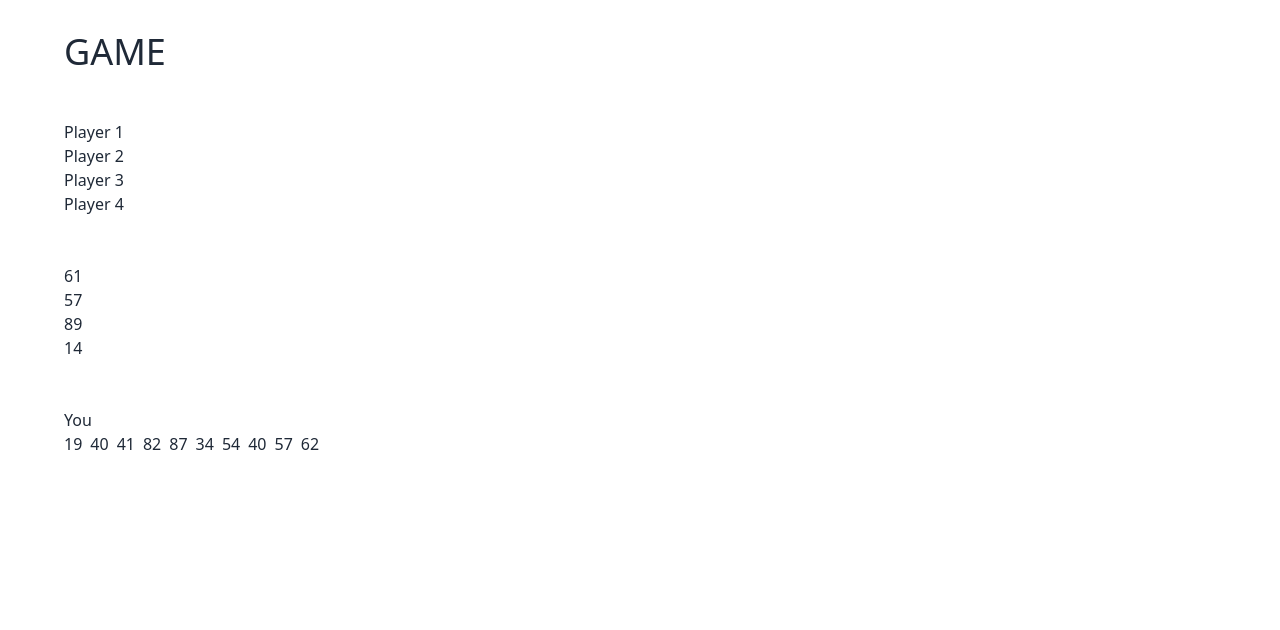
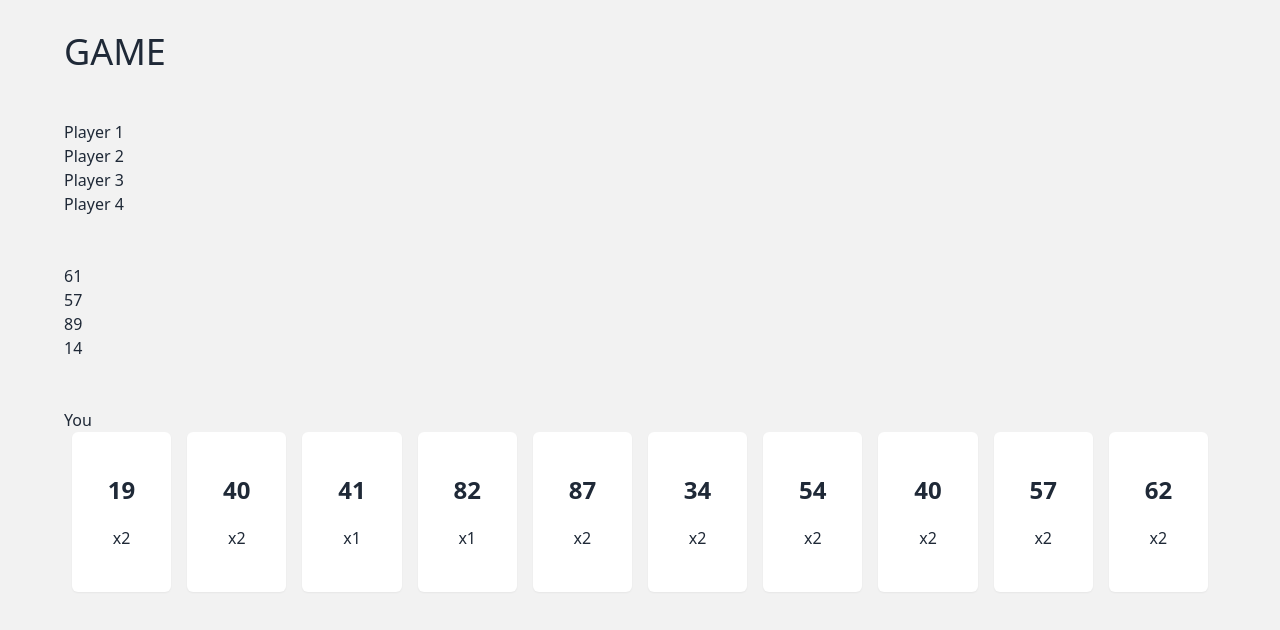
Before and after one commit to kyle65463/Take6, a Next.js app in the folder frontend/: page /play in a window 1280 px wide. Shown: the top 630 px of the page. Built offline with nearby package versions, Linux system fonts and the light colour scheme.

Commit message:
HandCard styling

```diff
--- a/frontend/src/common/components/HandCard.tsx
+++ b/frontend/src/common/components/HandCard.tsx
@@ -1,12 +1,31 @@
 import { Card } from "@models/card";
+import clsx from "clsx";
 import React from "react";
 
 interface HandCardProps {
 	card: Card;
+	selected: boolean;
+	onClick: () => void;
 }
 
-function HandCard({card}: HandCardProps) {
-	return <div>HandCard</div>;
+function HandCard({ card, selected, onClick }: HandCardProps) {
+	const { number, score } = card;
+	return (
+		<div
+			onClick={onClick}
+			className={clsx(
+				"card h-40 w-28 rounded-md bg-base-100 shadow-sm mx-2 cursor-pointer duration-75 select-none",
+				{
+					"selected-card": selected,
+				}
+			)}
+		>
+			<div className='card-body flex justify-center items-center'>
+				<span className='text-2xl font-bold'>{number}</span>
+				<span className='mt-3'>x{score}</span>
+			</div>
+		</div>
+	);
 }
 
 export default HandCard;
--- a/frontend/src/modules/game_page/GamePage.tsx
+++ b/frontend/src/modules/game_page/GamePage.tsx
@@ -1,3 +1,4 @@
+import HandCard from "@common/components/HandCard";
 import { randomCard } from "@models/card";
 import { GameStartEvent } from "@models/game_events";
 import { randomPlayer, randomSelfPlayer } from "@models/player";
@@ -7,7 +8,7 @@ import { useContext, useEffect } from "react";
 import { useGame } from "./useGame";
 
 function GamePage() {
-	const { game } = useGame();
+	const { game, selectedHandCardId, selectHandCard } = useGame();
 	const { socket } = useContext(SocketContext);
 	const { onGameEvent } = useContext(EventsContext); // ! Used for mocked server
 	const connecting = socket === undefined;
@@ -49,9 +50,13 @@ function GamePage() {
 					<section className='mt-12'>
 						<p>{game.player.name}</p>
 
-						<div className='flex'>
-							{game.player.cards.map((card) => (
-								<div className='mr-2'>{card.number}</div>
+						<div className='flex justify-center'>
+							{game.player.cards.map((card, i) => (
+								<HandCard
+									onClick={() => selectHandCard(i)}
+									card={card}
+									selected={i === selectedHandCardId}
+								/>
 							))}
 						</div>
 					</section>
--- a/frontend/src/modules/game_page/useGame.ts
+++ b/frontend/src/modules/game_page/useGame.ts
@@ -1,10 +1,11 @@
 import { Game } from "@models/game";
 import { GameStartEvent } from "@models/game_events";
 import { EventsContext } from "@utils/context";
-import { useContext, useEffect, useState } from "react";
+import { useCallback, useContext, useEffect, useState } from "react";
 
 export function useGame() {
 	const [game, setGame] = useState<Game | undefined>();
+	const [selectedHandCardId, setSelctedHandCardId] = useState<number | undefined>();
 	const { gameEvents } = useContext(EventsContext);
 
 	// Listen for every game events
@@ -29,5 +30,17 @@ export function useGame() {
 		}
 	}, [gameEvents]);
 
-	return { game };
+	const selectHandCard = useCallback(
+		(id: number) => {
+			if (id === selectedHandCardId) {
+				// Unselect it
+				setSelctedHandCardId(undefined);
+			} else {
+				setSelctedHandCardId(id);
+			}
+		},
+		[selectedHandCardId]
+	);
+
+	return { game, selectedHandCardId, selectHandCard };
 }
--- a/frontend/src/pages/_app.tsx
+++ b/frontend/src/pages/_app.tsx
@@ -51,7 +51,9 @@ function MyApp({ Component, pageProps }: AppProps) {
 					<title>Take6</title>
 					<link rel='icon' href='/favicon.ico' />
 				</Head>
-				<Component {...pageProps} />
+				<div className='bg-base-200 min-h-screen'>
+					<Component {...pageProps} />
+				</div>
 			</EventsContext.Provider>
 		</SocketContext.Provider>
 	);
--- a/frontend/src/styles/globals.css
+++ b/frontend/src/styles/globals.css
@@ -6,6 +6,15 @@
 	@apply flex flex-col;
 	max-width: 87.5rem;
 	width: 90%;
-	margin: 2rem auto;
+	padding: 2rem 0;
+	margin: 0 auto;
 	min-height: calc(100vh - 4rem);
 }
+
+.selected-card {
+	@apply mx-4;
+	@apply border-accent;
+	overflow: visible;
+	transform: scale(1.2);
+	border-width: 3px;
+}
```
